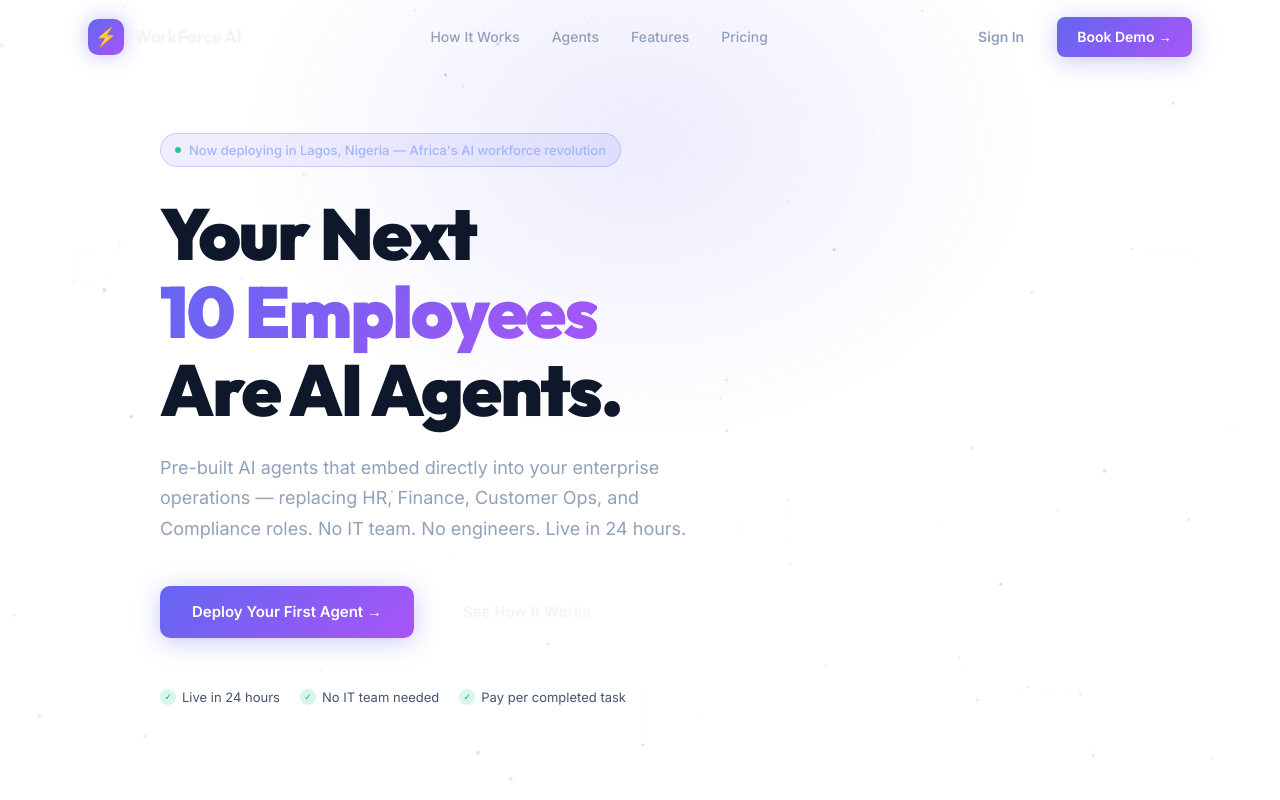
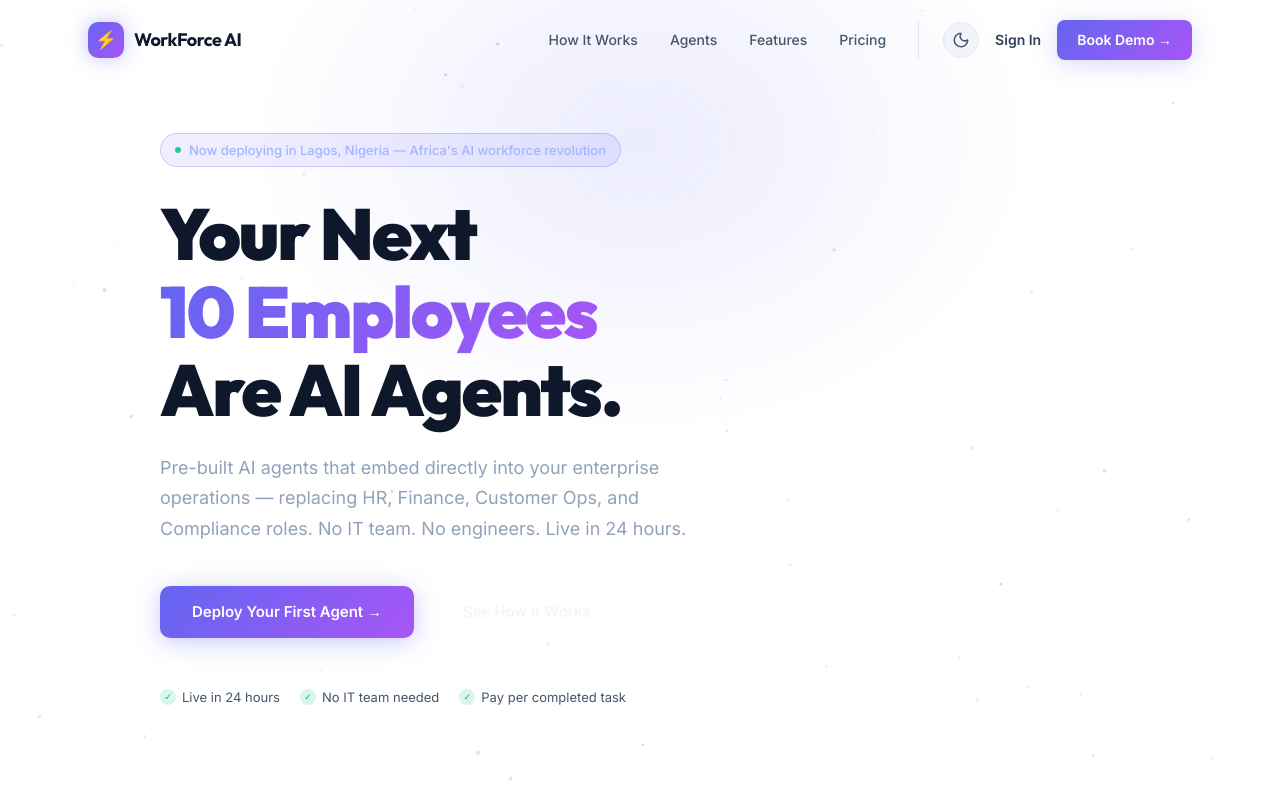
Before and after one commit to Pipe7-sudo/Agentic, a Next.js app in the folder frontend/: page / in a window 1280 px wide. Shown: the top 800 px of the page. Built offline with nearby package versions, Linux system fonts and the light colour scheme.

Commit message:
refactor(nav): implement responsive mobile menu with framer-motion

```diff
--- a/frontend/src/components/landing/Navbar.tsx
+++ b/frontend/src/components/landing/Navbar.tsx
@@ -1,35 +1,133 @@
 'use client';
 import { useEffect, useState } from 'react';
+import { Menu, X } from 'lucide-react';
+import { AnimatePresence, motion } from 'framer-motion';
+import ThemeSwitch from '../ThemeSwitch';
+
+const LINKS = ['How It Works', 'Agents', 'Features', 'Pricing'];
 
 export default function Navbar() {
   const [scrolled, setScrolled] = useState(false);
+  const [mobileMenuOpen, setMobileMenuOpen] = useState(false);
+
   useEffect(() => {
     const fn = () => setScrolled(window.scrollY > 50);
     window.addEventListener('scroll', fn);
     return () => window.removeEventListener('scroll', fn);
   }, []);
 
+  // Prevent scroll when menu is open
+  useEffect(() => {
+    if (mobileMenuOpen) {
+      document.body.style.overflow = 'hidden';
+    } else {
+      document.body.style.overflow = 'unset';
+    }
+  }, [mobileMenuOpen]);
+
   return (
-    <nav className={`fixed top-0 left-0 right-0 z-50 py-4 transition-all duration-300 ${scrolled ? 'bg-[#04040c]/85 backdrop-blur-xl border-b border-white/[0.07]' : ''}`}>
+    <>
+      <nav className={`fixed top-0 left-0 right-0 z-50 transition-all duration-300 ${scrolled ? 'py-3 bg-white/90 dark:bg-[#04040c]/85 backdrop-blur-xl border-b border-slate-200 dark:border-white/[0.07] shadow-sm' : 'py-5 bg-transparent'}`}>
         <div className="max-w-6xl mx-auto px-6">
           <div className="flex items-center justify-between">
-          <a href="#" className="flex items-center gap-2.5 no-underline" id="nav-logo-link">
-            <div className="w-9 h-9 rounded-[10px] gradient-bg flex items-center justify-center text-lg shadow-[0_0_20px_rgba(99,102,241,0.4)]">⚡</div>
-            <span className="font-['Outfit'] text-[18px] font-bold text-slate-100 tracking-tight">WorkForce AI</span>
+            <a href="#" className="flex items-center gap-2.5 no-underline" onClick={() => setMobileMenuOpen(false)}>
+              <div className="w-9 h-9 rounded-[10px] gradient-bg flex items-center justify-center text-lg shadow-[0_0_20px_rgba(99,102,241,0.4)] text-white">⚡</div>
+              <span className="font-['Outfit'] text-[18px] font-bold text-slate-900 dark:text-slate-100 tracking-tight">WorkForce AI</span>
             </a>
-          <ul className="hidden md:flex items-center gap-8 list-none">
-            {['How It Works', 'Agents', 'Features', 'Pricing'].map(link => (
+
+            {/* Desktop Navigation */}
+            <div className="hidden md:flex items-center gap-8">
+              <ul className="flex items-center gap-8 list-none m-0 p-0">
+                {LINKS.map(link => (
                   <li key={link}>
-                <a href={`#${link.toLowerCase().replace(/ /g, '-')}`} className="text-slate-400 no-underline text-sm font-medium hover:text-slate-100 transition-colors">{link}</a>
+                    <a href={`#${link.toLowerCase().replace(/ /g, '-')}`} className="text-slate-600 dark:text-slate-400 no-underline text-sm font-medium hover:text-indigo-600 dark:hover:text-slate-100 transition-colors">
+                      {link}
+                    </a>
                   </li>
                 ))}
               </ul>
-          <div className="flex items-center gap-3">
-            <a href="#pricing" id="nav-signin-btn" className="px-5 py-2.5 rounded-lg text-sm font-semibold text-slate-400 border border-white/[0.07] hover:bg-white/[0.06] hover:text-slate-100 transition-all no-underline">Sign In</a>
-            <a href="#cta" id="nav-demo-btn" className="px-5 py-2.5 rounded-lg text-sm font-semibold text-white gradient-bg shadow-[0_4px_24px_rgba(99,102,241,0.35)] hover:-translate-y-px hover:shadow-[0_6px_32px_rgba(99,102,241,0.5)] transition-all no-underline">Book Demo →</a>
+
+              <div className="flex items-center gap-4 border-l border-slate-200 dark:border-white/[0.1] pl-6">
+                <ThemeSwitch />
+                <a href="#pricing" className="text-sm font-semibold text-slate-700 dark:text-slate-300 hover:text-indigo-600 dark:hover:text-white transition-colors no-underline">Sign In</a>
+                <a href="#cta" className="px-5 py-2.5 rounded-lg text-sm font-semibold text-white gradient-bg shadow-[0_4px_24px_rgba(99,102,241,0.25)] dark:shadow-[0_4px_24px_rgba(99,102,241,0.35)] hover:-translate-y-px hover:shadow-[0_6px_32px_rgba(99,102,241,0.4)] dark:hover:shadow-[0_6px_32px_rgba(99,102,241,0.5)] transition-all no-underline">
+                  Book Demo →
+                </a>
+              </div>
+            </div>
+
+            {/* Mobile Nav Controls */}
+            <div className="flex md:hidden items-center gap-4">
+              <ThemeSwitch />
+              <button
+                onClick={() => setMobileMenuOpen(true)}
+                className="text-slate-900 dark:text-white p-1 rounded-md hover:bg-slate-100 dark:hover:bg-white/10 transition-colors"
+              >
+                <Menu size={24} />
+              </button>
             </div>
           </div>
         </div>
       </nav>
+
+      {/* Mobile Menu Overlay */}
+      <AnimatePresence>
+        {mobileMenuOpen && (
+          <motion.div
+            initial={{ opacity: 0, y: -20 }}
+            animate={{ opacity: 1, y: 0 }}
+            exit={{ opacity: 0, y: -20 }}
+            transition={{ duration: 0.2 }}
+            className="fixed inset-0 z-[60] bg-white dark:bg-[#04040c] flex flex-col"
+          >
+            <div className="flex items-center justify-between p-6 border-b border-slate-100 dark:border-white/[0.05]">
+              <a href="#" className="flex items-center gap-2.5 no-underline" onClick={() => setMobileMenuOpen(false)}>
+                <div className="w-9 h-9 rounded-[10px] gradient-bg flex items-center justify-center text-lg shadow-[0_0_20px_rgba(99,102,241,0.4)] text-white">⚡</div>
+                <span className="font-['Outfit'] text-[18px] font-bold text-slate-900 dark:text-slate-100 tracking-tight">WorkForce AI</span>
+              </a>
+              <button
+                onClick={() => setMobileMenuOpen(false)}
+                className="text-slate-900 dark:text-white p-2 rounded-full bg-slate-100 dark:bg-white/[0.05]"
+              >
+                <X size={20} />
+              </button>
+            </div>
+
+            <div className="flex-1 overflow-y-auto px-6 py-8 flex flex-col gap-6">
+              <ul className="flex flex-col gap-6 list-none m-0 p-0">
+                {LINKS.map(link => (
+                  <li key={link}>
+                    <a
+                      href={`#${link.toLowerCase().replace(/ /g, '-')}`}
+                      onClick={() => setMobileMenuOpen(false)}
+                      className="text-slate-800 dark:text-slate-200 text-2xl font-semibold tracking-tight hover:text-indigo-600 transition-colors"
+                    >
+                      {link}
+                    </a>
+                  </li>
+                ))}
+              </ul>
+
+              <div className="mt-auto flex flex-col gap-4 pt-8 border-t border-slate-100 dark:border-white/[0.05]">
+                <a
+                  href="#pricing"
+                  onClick={() => setMobileMenuOpen(false)}
+                  className="w-full py-4 text-center rounded-xl text-lg font-semibold bg-slate-100 dark:bg-white/[0.05] text-slate-900 dark:text-white"
+                >
+                  Sign In
+                </a>
+                <a
+                  href="#cta"
+                  onClick={() => setMobileMenuOpen(false)}
+                  className="w-full py-4 text-center rounded-xl text-lg font-semibold text-white gradient-bg shadow-[0_4px_24px_rgba(99,102,241,0.35)]"
+                >
+                  Book Demo →
+                </a>
+              </div>
+            </div>
+          </motion.div>
+        )}
+      </AnimatePresence>
+    </>
   );
 }
```
Lines whose indentation alone changed are shown as unchanged.
